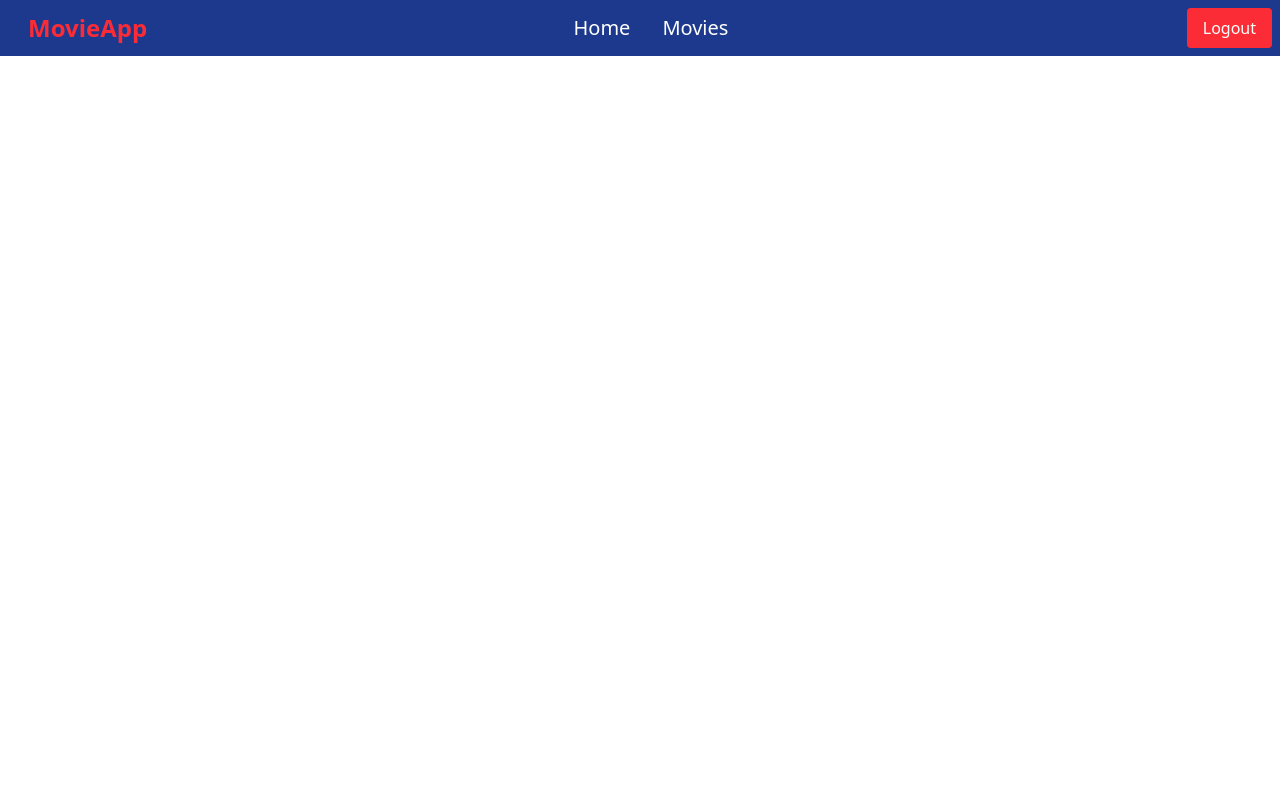
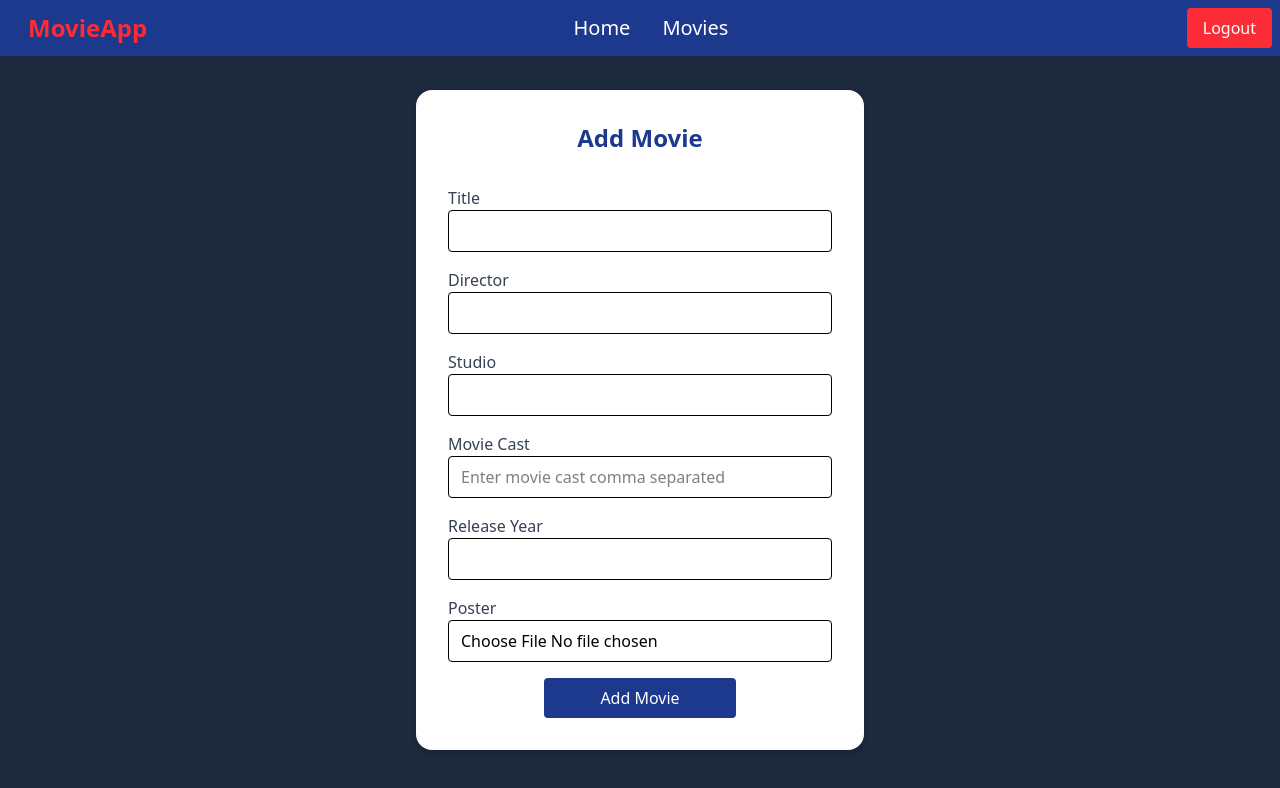
Before and after one commit to Th-Sagar/Frontend-Movie, an Angular app: page /add-movie in a window 1280 px wide. Shown: the top 788 px of the page. Built offline with nearby package versions, Linux system fonts and the light colour scheme; sample sign-in values are in the browser's storage.

Commit message:
feat: add movie

```diff
--- a/src/app/components/add-movie/add-movie.component.html
+++ b/src/app/components/add-movie/add-movie.component.html
@@ -1 +1,133 @@
-<p>add-movie works!</p>
+<div class="min-h-screen flex items-center justify-center bg-slate-800">
+  <div class="bg-white p-8 rounded-2xl shadow-md w-full max-w-md mt-10">
+    <h2 class="text-2xl font-bold mb-8 text-blue-900 text-center">Add Movie</h2>
+    <form [formGroup]="addMovieForm" (ngSubmit)="addMovie()">
+      <div
+        *ngIf="inlineNotification.show"
+        class="text-red-600 mt-4 text-center"
+      >
+        {{ inlineNotification.text }}
+      </div>
+
+      <div class="mb-4">
+        <label for="title" class="block text-gray-700">Title</label>
+        <input
+          type="text"
+          id="title"
+          formControlName="title"
+          required
+          class="w-full px-3 py-2 border rounded focus:outline-none focus:ring focus:border-blue-300"
+        />
+        <div
+          *ngIf="title.invalid && (title.dirty || title.touched)"
+          class="text-red-600 mt-2"
+        >
+          <div *ngIf="title.errors?.['required']">Movie Title is required!</div>
+        </div>
+      </div>
+
+      <div class="mb-4">
+        <label for="director" class="block text-gray-700">Director</label>
+        <input
+          type="text"
+          id="director"
+          formControlName="director"
+          required
+          class="w-full px-3 py-2 border rounded focus:outline-none focus:ring focus:border-blue-300"
+        />
+        <div
+          *ngIf="director.invalid && (director.dirty || director.touched)"
+          class="text-red-600 mt-2"
+        >
+          <div *ngIf="director.errors?.['required']">
+            Movie director is required!
+          </div>
+        </div>
+      </div>
+
+      <div class="mb-4">
+        <label for="studio" class="block text-gray-700">Studio</label>
+        <input
+          type="text"
+          id="studio"
+          formControlName="studio"
+          required
+          class="w-full px-3 py-2 border rounded focus:outline-none focus:ring focus:border-blue-300"
+        />
+        <div
+          *ngIf="studio.invalid && (studio.dirty || studio.touched)"
+          class="text-red-600 mt-2"
+        >
+          <div *ngIf="studio.errors?.['required']">
+            Movie studio is required.
+          </div>
+        </div>
+      </div>
+
+      <div class="mb-4">
+        <label for="movieCast" class="block text-gray-700">Movie Cast</label>
+        <input
+          type="text"
+          id="movieCast"
+          formControlName="movieCast"
+          required
+          class="w-full px-3 py-2 border rounded focus:outline-none focus:ring focus:border-blue-300"
+          placeholder="Enter movie cast comma separated"
+        />
+        <div
+          *ngIf="movieCast.invalid && (movieCast.dirty || movieCast.touched)"
+          class="text-red-600 mt-2"
+        >
+          <div *ngIf="movieCast.errors?.['required']">
+            Movie Cast is required!
+          </div>
+        </div>
+      </div>
+
+      <div class="mb-4">
+        <label for="releaseYear" class="block text-gray-700"
+          >Release Year</label
+        >
+        <input
+          type="text"
+          id="releaseYear"
+          formControlName="releaseYear"
+          required
+          class="w-full px-3 py-2 border rounded focus:outline-none focus:ring focus:border-blue-300"
+          placeholder=""
+        />
+        <div
+          *ngIf="
+            releaseYear.invalid && (releaseYear.dirty || releaseYear.touched)
+          "
+          class="text-red-600 mt-2"
+        >
+          <div *ngIf="releaseYear.errors?.['required']">
+            Release Year is required!
+          </div>
+        </div>
+      </div>
+
+      <div class="mb-4">
+        <label for="file" class="block text-gray-700">Poster</label>
+        <input
+          type="file"
+          id="file"
+          formControlName="poster"
+          required
+          (change)="onFileSelected($event)"
+          class="w-full px-3 py-2 border rounded focus:outline-none focus:ring focus:border-blue-300"
+        />
+      </div>
+
+      <div class="flex justify-center">
+        <button
+          type="submit"
+          class="w-2/4 bg-blue-900 text-white px-4 py-2 rounded hover:bg-blue-700"
+        >
+          Add Movie
+        </button>
+      </div>
+    </form>
+  </div>
+</div>
--- a/src/app/components/add-movie/add-movie.component.ts
+++ b/src/app/components/add-movie/add-movie.component.ts
@@ -1,11 +1,108 @@
+import { CommonModule } from '@angular/common';
 import { Component } from '@angular/core';
+import {
+  FormBuilder,
+  FormControl,
+  FormGroup,
+  ReactiveFormsModule,
+  Validators,
+} from '@angular/forms';
+import { AuthService } from '../../services/auth.service';
+import { Router } from '@angular/router';
+import { MovieDto, MovieService } from '../../services/movie.service';
 
 @Component({
   selector: 'app-add-movie',
-  imports: [],
+  standalone: true,
+  imports: [CommonModule, ReactiveFormsModule],
   templateUrl: './add-movie.component.html',
-  styleUrl: './add-movie.component.css'
+  styleUrl: './add-movie.component.css',
 })
 export class AddMovieComponent {
+  title = new FormControl<string>('', Validators.required);
+  director = new FormControl<string>('', Validators.required);
+  studio = new FormControl<string>('', Validators.required);
+  movieCast = new FormControl<string>('', Validators.required);
+  releaseYear = new FormControl<string>('', Validators.required);
 
+  selectedFile: File | null = null;
+
+  addMovieForm: FormGroup;
+
+  inlineNotification = {
+    show: false,
+    type: '',
+    text: '',
+  };
+
+  constructor(
+    private formBuilder: FormBuilder,
+    private authService: AuthService,
+    private router: Router,
+    private movieService: MovieService
+  ) {
+    this.addMovieForm = this.formBuilder.group({
+      title: this.title,
+      studio: this.studio,
+      director: this.director,
+      movieCast: this.movieCast,
+      releaseYear: this.releaseYear,
+      poster: [null, Validators.required],
+    });
+  }
+
+  onFileSelected(event: any) {
+    this.selectedFile = event.target.files[0];
+    this.addMovieForm.patchValue({ file: this.selectedFile });
+  }
+
+  addMovie() {
+    if (this.authService.isAuthenticated() && this.addMovieForm.valid) {
+      let movieCast = this.addMovieForm.get('movieCast')?.value as string;
+      const mvc = movieCast
+        .split(',')
+        .map((e) => e.trim())
+        .filter((e) => e.length > 0);
+
+      const movieDto: MovieDto = {
+        title: this.addMovieForm.get('title')?.value,
+        director: this.addMovieForm.get('director')?.value,
+        studio: this.addMovieForm.get('studio')?.value,
+        movieCast: mvc,
+        releaseYear: this.addMovieForm.get('releaseYear')?.value,
+      };
+
+      this.movieService
+        .addMovieService(movieDto, this.selectedFile!)
+        .subscribe({
+          next: (response) => {
+            console.log('response = ', response);
+            this.addMovieForm.reset();
+          },
+          error: (err) => {
+            console.log('');
+            this.router.navigate(['add-movie']);
+            this.inlineNotification = {
+              show: true,
+              type: 'error',
+              text: 'Some error while adding movie!',
+            };
+          },
+        });
+    } else if (!this.authService.isAuthenticated()) {
+      this.authService.logout();
+      this.router.navigate(['/login']);
+      this.inlineNotification = {
+        show: true,
+        type: 'error',
+        text: 'Session expired! Please login again.',
+      };
+    } else {
+      this.inlineNotification = {
+        show: true,
+        type: 'error',
+        text: 'Please Enter all mandatory form fields!',
+      };
+    }
+  }
 }
```
